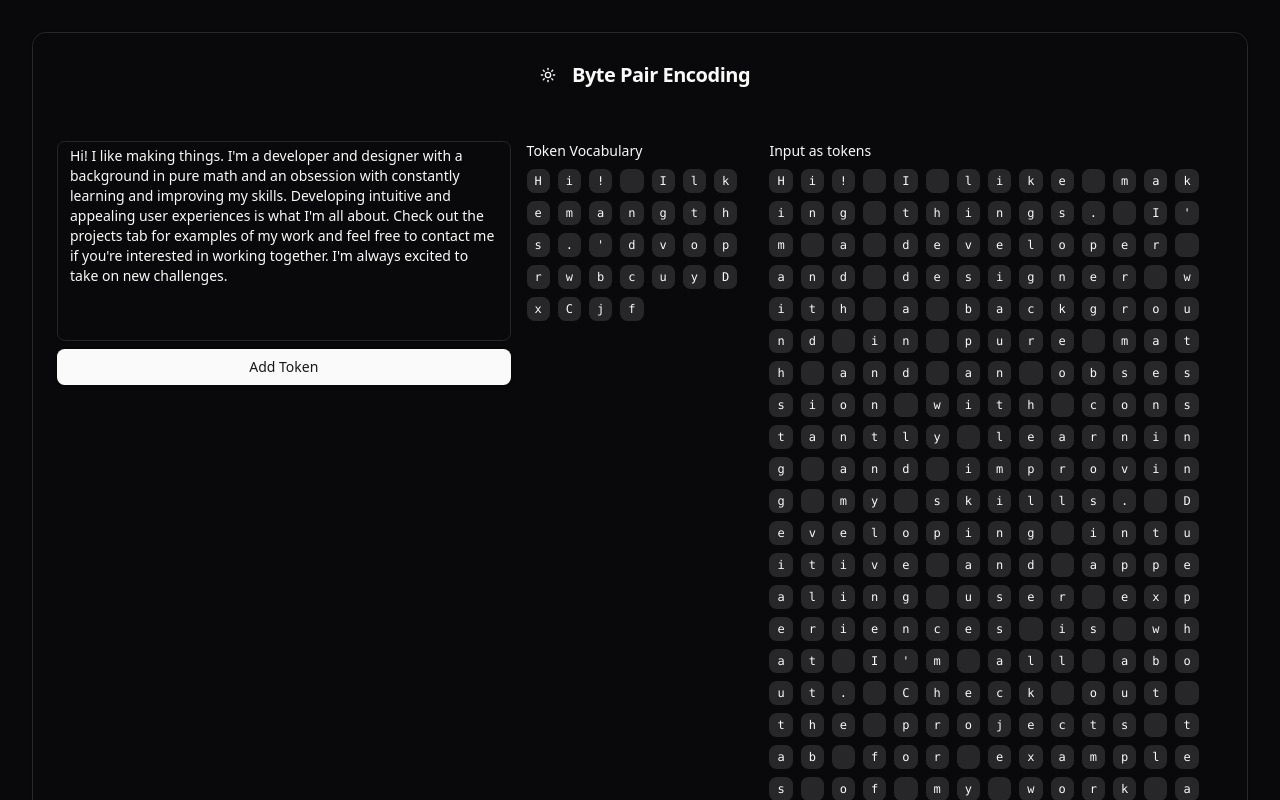
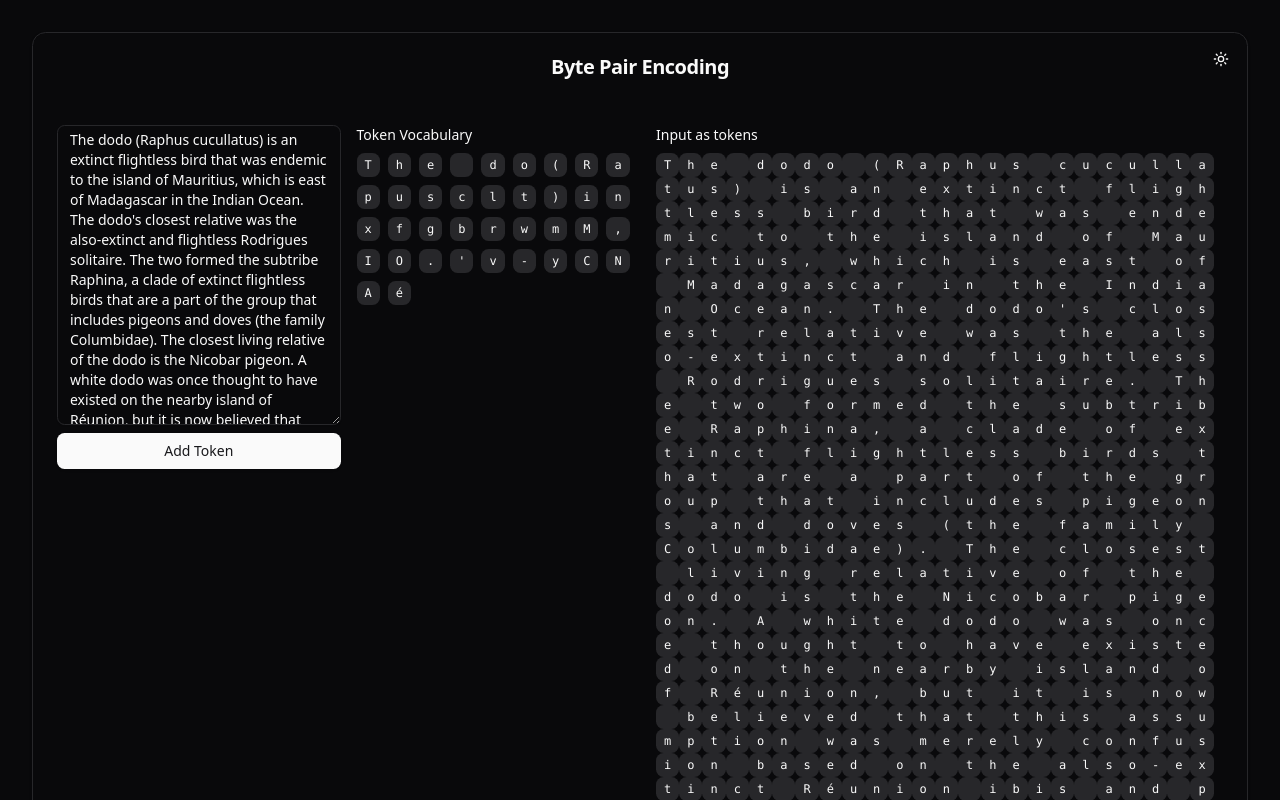
Before and after one commit to colecharb/byte-pair, a React (Vite) app: page / in a window 1280 px wide. Shown: the top 800 px of the page. Built offline with nearby package versions, Linux system fonts and the light colour scheme.

Commit message:
fix: streamlines initial character tokenization and moves defaultInput to its own file.

```diff
--- a/src/App.tsx
+++ b/src/App.tsx
@@ -6,13 +6,7 @@ import { Token } from './components/ui/token';
 import { Button } from './components/ui/button';
 import { Moon, Sun } from 'lucide-react';
 import { useIsDark } from './hooks/useIsDark';
-
-const defaultInput =
-  "Hi! I like making things. \
-I'm a developer and designer with a background in pure math and an obsession with constantly learning and improving my skills. \
-Developing intuitive and appealing user experiences is what I'm all about. \
-Check out the projects tab for examples of my work and feel free to contact me if you're interested in working together. \
-I'm always excited to take on new challenges.";
+import defaultInput from './constants/defaultInput';
 
 export function App() {
   const [isDark, setIsDark] = useIsDark();
@@ -29,9 +23,12 @@ export function App() {
 
   const onChangeInput = (e: React.ChangeEvent<HTMLTextAreaElement>) => {
     const text = e.target.value;
+    const newTokens = Array.from(new Set(text));
     setInput(text);
-    setTokens(Array.from(new Set(text)));
-    setInputAsTokenIndices(text.split('').map((char) => tokens.indexOf(char)));
+    setTokens(newTokens);
+    setInputAsTokenIndices(
+      text.split('').map((char) => newTokens.indexOf(char)),
+    );
   };
 
   const onClickAddToken = () => {
@@ -87,25 +84,22 @@ export function App() {
   return (
     <div className='container w-full p-8 text-center relative z-10'>
       <Card className='bg-card backdrop-blur-sm border-muted'>
+        <Button
+          className='absolute top-0 right-0 m-2'
+          variant='ghost'
+          size='icon'
+          onClick={() => setIsDark(!isDark)}
+        >
+          {isDark ? <Sun className='h-5 w-5' /> : <Moon className='h-5 w-5' />}
+        </Button>
         <CardHeader className='flex flex-row justify-center items-center'>
-          <Button
-            variant='ghost'
-            size='icon'
-            onClick={() => setIsDark(!isDark)}
-          >
-            {isDark ? (
-              <Sun className='h-5 w-5' />
-            ) : (
-              <Moon className='h-5 w-5' />
-            )}
-          </Button>
           <CardTitle>Byte Pair Encoding</CardTitle>
         </CardHeader>
         <CardContent className='flex flex-col pt-6 gap-4'>
           <div className='flex gap-4'>
-            <div className='flex flex-col flex-2 gap-2 justify-start align-start flex-wrap'>
+            <div className='flex flex-col flex-1 gap-2 justify-start align-start flex-wrap'>
               <Input
-                className='resize-none h-50'
+                className='h-75'
                 placeholder='Add some text as a basis for your vocabulary.'
                 defaultValue={defaultInput}
                 onChange={onChangeInput}
@@ -129,7 +123,7 @@ export function App() {
 
             <div className='flex flex-col flex-2 gap-2 justify-start align-start flex-wrap'>
               <h3 className='text-left text-sm font-medium'>Input as tokens</h3>
-              <div className='flex flex-wrap gap-2'>
+              <div className='flex flex-wrap'>
                 {inputAsTokenIndices.map((tokenIndex, index) => (
                   <Token
                     key={`${index}-${tokens[tokenIndex]}`}
--- /dev/null
+++ b/src/constants/defaultInput.ts
@@ -0,0 +1 @@
+export default `The dodo (Raphus cucullatus) is an extinct flightless bird that was endemic to the island of Mauritius, which is east of Madagascar in the Indian Ocean. The dodo's closest relative was the also-extinct and flightless Rodrigues solitaire. The two formed the subtribe Raphina, a clade of extinct flightless birds that are a part of the group that includes pigeons and doves (the family Columbidae). The closest living relative of the dodo is the Nicobar pigeon. A white dodo was once thought to have existed on the nearby island of Réunion, but it is now believed that this assumption was merely confusion based on the also-extinct Réunion ibis and paintings of white dodos.`;
```
